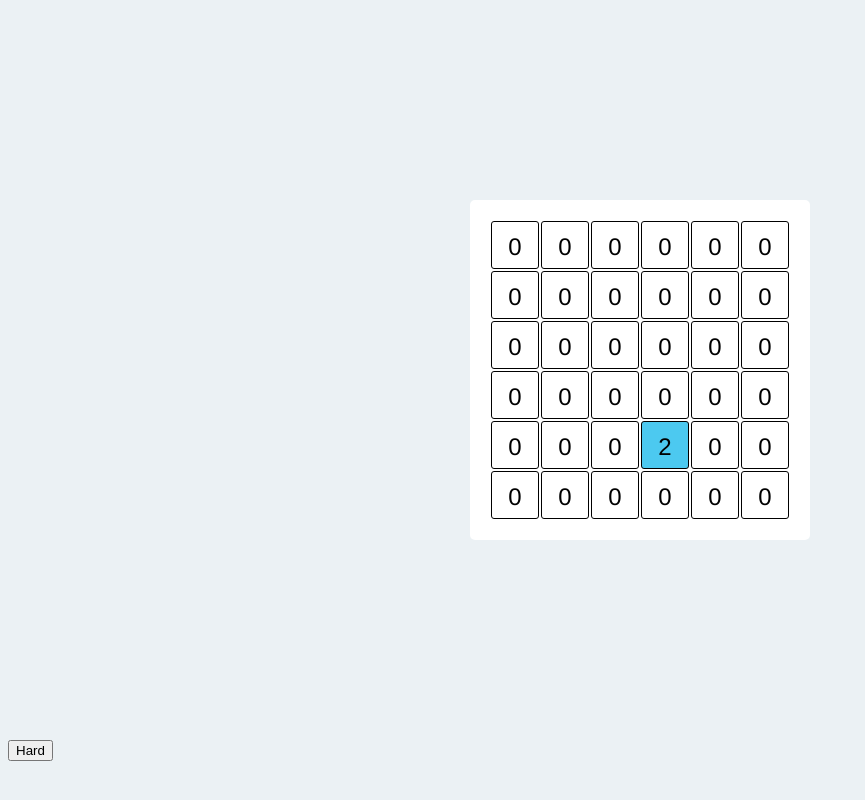
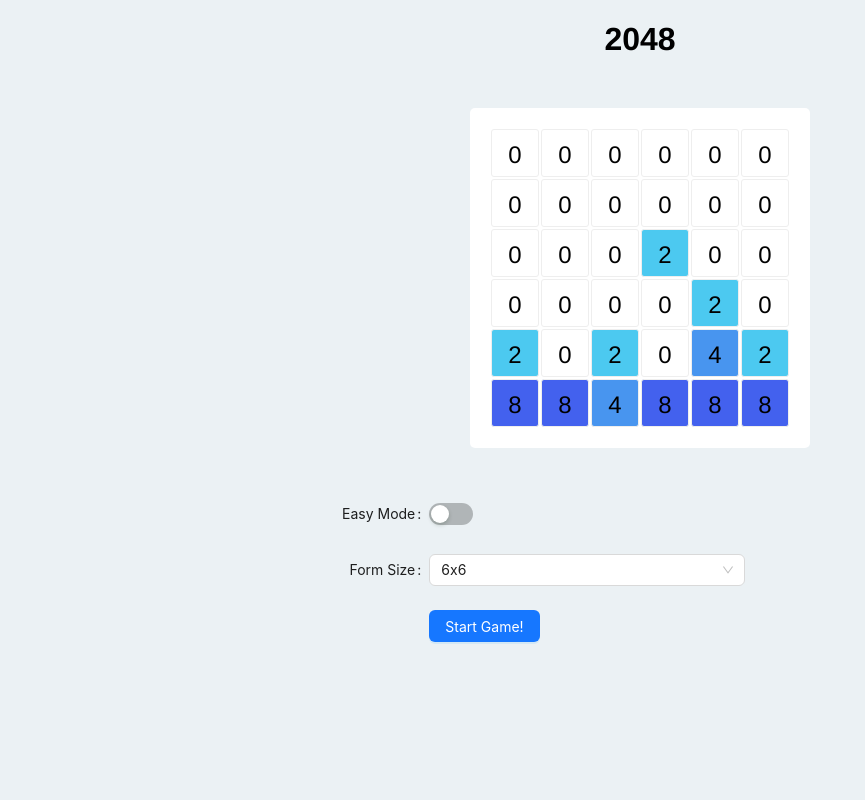
Before and after one commit to keriati/2048, a React (Vite) app: page / in a window 1280 px wide. Shown: the whole page, without its empty margins (0-865 px from the left). Built offline with nearby package versions, Linux system fonts and the light colour scheme.

Commit message:
Add game controls Add ant design

```diff
--- a/package.json
+++ b/package.json
@@ -10,6 +10,7 @@
     "preview": "vite preview"
   },
   "dependencies": {
+    "antd": "^5.17.4",
     "react": "^18.2.0",
     "react-dom": "^18.2.0"
   },
--- a/src/App.tsx
+++ b/src/App.tsx
@@ -1,5 +1,5 @@
 import './App.css';
-import { Game } from './pages/Game.tsx';
+import { Game } from './views/Game.tsx';
 
 function App() {
   return <Game />;
--- a/src/components/Board.css
+++ b/src/components/Board.css
@@ -2,11 +2,11 @@
     background: white;
     padding: 20px;
     border-radius: 5px;
-    width: 300px;
-    height: 300px;
-    margin: 200px auto;
+    display: flex;
+    flex-direction: column;
+    margin: 0 auto;
 }
 
 board-row {
-    width: 340px;
+    width: auto;
 }
--- a/src/components/Board.tsx
+++ b/src/components/Board.tsx
@@ -1,11 +1,16 @@
 import './Board.css';
 import { FC } from 'react';
 import { Tile } from './Tile.tsx';
+import type { GameBoard } from '../lib/Game2048.ts';
 
-export const Board: FC<{ gameState: number[][] }> = ({ gameState }) => {
+export const Board: FC<{ gameBoard: GameBoard; won: boolean; lost: boolean }> = ({ gameBoard, won, lost }) => {
   return (
     <div className="board">
-      {gameState.map((row, rowIndex) => (
+      {won && <h1>You Win 🤩!</h1>}
+      {lost && <h1>You loose 😭!</h1>}
+      {!won &&
+        !lost &&
+        gameBoard.map((row, rowIndex) => (
           <div className="board-row" key={rowIndex}>
             {row.map((value, index) => (
               <Tile value={value} key={index} />
--- a/src/components/Tile.css
+++ b/src/components/Tile.css
@@ -7,8 +7,9 @@
     border-radius: 3px;
     margin: 1px;
     background: white;
-    border: 1px black solid;
+    border: 1px #eee solid;
     font-size: 24px;
+    /*box-shadow: inset 0px 0px 3px 0px #7209b7;*/
 }
 
 .tile-2 { background: #4cc9f0}
--- a/src/pages/Game.tsx
+++ /dev/null
@@ -1,76 +0,0 @@
-import { FC, useEffect, useState } from 'react';
-import { Game2048, GameBoard } from '../lib/Game2048.ts';
-import { Board } from '../components/Board.tsx';
-
-const KEY_LEFT = 'ArrowLeft';
-const KEY_UP = 'ArrowUp';
-const KEY_RIGHT = 'ArrowRight';
-const KEY_DOWN = 'ArrowDown';
-
-export const Game: FC = () => {
-  const [game] = useState(new Game2048());
-  const [board, setBoard] = useState<GameBoard>(game.board);
-  const [size, setSize] = useState(6);
-  const [won, setWon] = useState(false);
-  const [lost, setLost] = useState(false);
-  const [easyMode, setEasyMode] = useState(false);
-
-  const checkGame = () => {
-    if (game.isWon()) {
-      setWon(true);
-      return;
-    }
-
-    if (easyMode) {
-      if (game.isLostEasyMode()) setLost(true);
-    } else {
-      if (game.isLost()) setLost(true);
-    }
-  };
-
-  useEffect(() => {
-    const keyDownHandler = (event: KeyboardEvent) => {
-      if (lost || won) return;
-
-      switch (event.key) {
-        case KEY_LEFT:
-          game.left();
-          setBoard(game.board);
-          checkGame();
-          break;
-        case KEY_UP:
-          game.up();
-          setBoard(game.board);
-          checkGame();
-          break;
-        case KEY_RIGHT:
-          game.right();
-          setBoard(game.board);
-          checkGame();
-          break;
-        case KEY_DOWN:
-          game.down();
-          setBoard(game.board);
-          checkGame();
-          break;
-      }
-    };
-
-    window.addEventListener('keydown', keyDownHandler);
-
-    return () => {
-      window.removeEventListener('keydown', keyDownHandler);
-    };
-  });
-
-  return (
-    <div className="game">
-      {lost && <h1>lost</h1>}
-      {won && <h1>won</h1>}
-      <Board gameState={board} />
-      <div>
-        <button onClick={() => setEasyMode(!easyMode)}>{easyMode ? 'Easy' : 'Hard'}</button>
-      </div>
-    </div>
-  );
-};
--- /dev/null
+++ b/src/views/Game.css
@@ -0,0 +1,9 @@
+.game {
+    display: flex;
+    margin: 50px;
+    min-width: 800px
+}
+
+.title-2048 {
+    text-align: center;
+}
--- /dev/null
+++ b/src/views/Game.tsx
@@ -0,0 +1,132 @@
+import './Game.css';
+import { FC, useEffect, useState } from 'react';
+import { Game2048, GameBoard } from '../lib/Game2048.ts';
+import { Board } from '../components/Board.tsx';
+import { Button, Form, Select, Switch } from 'antd';
+
+const KEY_LEFT = 'ArrowLeft';
+const KEY_UP = 'ArrowUp';
+const KEY_RIGHT = 'ArrowRight';
+const KEY_DOWN = 'ArrowDown';
+const AUTOPLAY_INPUT_DELAY = 200;
+const DEFAULT_SIZE = 6;
+
+export const Game: FC = () => {
+  const [size, setSize] = useState(DEFAULT_SIZE);
+  const [game, setGame] = useState<Game2048>(new Game2048(size, size));
+  const [board, setBoard] = useState<GameBoard>(game.board);
+  const [won, setWon] = useState(false);
+  const [lost, setLost] = useState(false);
+  const [easyMode, setEasyMode] = useState(false);
+  const [autoPlay, setAutoPlay] = useState(true);
+  const [autoPlayTimer, setAutoPlayTimer] = useState<number>(0);
+
+  const checkGame = () => {
+    if (game.isWon()) {
+      setWon(true);
+      return;
+    }
+
+    if (easyMode) {
+      if (game.isLostEasyMode()) setLost(true);
+    } else {
+      if (game.isLost()) setLost(true);
+    }
+  };
+
+  const handleSizeSelect = (newSize: number) => {
+    setSize(newSize);
+  };
+
+  const handleStart = () => {
+    setLost(false);
+    setWon(false);
+    setAutoPlay(false);
+    clearTimeout(autoPlayTimer);
+    setGame(new Game2048(size, size));
+  };
+
+  useEffect(() => {
+    if (autoPlay) {
+      const timeoutId = setTimeout(() => {
+        if (autoPlay) {
+          game.down();
+          setBoard(game.board);
+        }
+      }, AUTOPLAY_INPUT_DELAY);
+      setAutoPlayTimer(timeoutId);
+    }
+  }, [autoPlay, board]);
+
+  useEffect(() => {
+    setBoard(game.board);
+  }, [game]);
+
+  useEffect(() => {
+    if (autoPlay) return;
+
+    const keyDownHandler = (event: KeyboardEvent) => {
+      if (lost || won) return;
+
+      switch (event.key) {
+        case KEY_LEFT:
+          game.left();
+          setBoard(game.board);
+          checkGame();
+          break;
+        case KEY_UP:
+          game.up();
+          setBoard(game.board);
+          checkGame();
+          break;
+        case KEY_RIGHT:
+          game.right();
+          setBoard(game.board);
+          checkGame();
+          break;
+        case KEY_DOWN:
+          game.down();
+          setBoard(game.board);
+          checkGame();
+          break;
+      }
+    };
+
+    window.addEventListener('keydown', keyDownHandler);
+
+    return () => {
+      window.removeEventListener('keydown', keyDownHandler);
+    };
+  }, [game, board]);
+
+  return (
+    <>
+      <h1 className="title-2048">2048</h1>
+      <div className="game">
+        <Board gameBoard={board} won={won} lost={lost} />
+      </div>
+      <div className="controls">
+        <Form labelCol={{ span: 8 }} wrapperCol={{ span: 6 }} layout="horizontal">
+          <Form.Item label="Easy Mode" valuePropName="checked">
+            <Switch onClick={() => setEasyMode(!easyMode)} />
+          </Form.Item>
+          <Form.Item label="Form Size" name="size" initialValue={DEFAULT_SIZE}>
+            <Select onChange={handleSizeSelect}>
+              <Select.Option value={4}>4x4</Select.Option>
+              <Select.Option value={6}>6x6</Select.Option>
+              <Select.Option value={8}>8x8</Select.Option>
+              <Select.Option value={10}>10x10</Select.Option>
+              <Select.Option value={12}>12x12</Select.Option>
+              <Select.Option value={14}>14x14</Select.Option>
+            </Select>
+          </Form.Item>
+          <Form.Item wrapperCol={{ offset: 8, span: 8 }}>
+            <Button type="primary" onClick={() => handleStart()}>
+              Start Game!
+            </Button>
+          </Form.Item>
+        </Form>
+      </div>
+    </>
+  );
+};
```
Also changed, not shown: 1 other file (tests, documents, lock files or other folders). Lines whose indentation alone changed are shown as unchanged.
